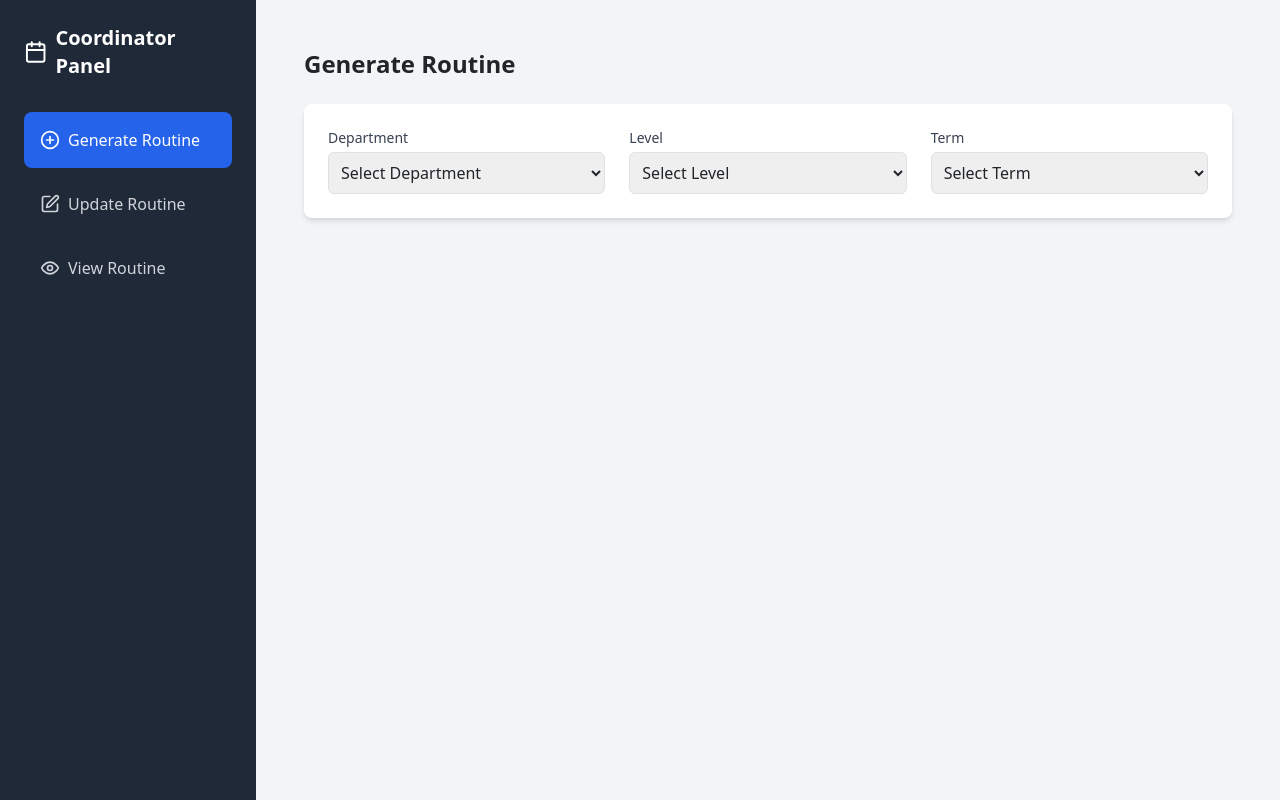
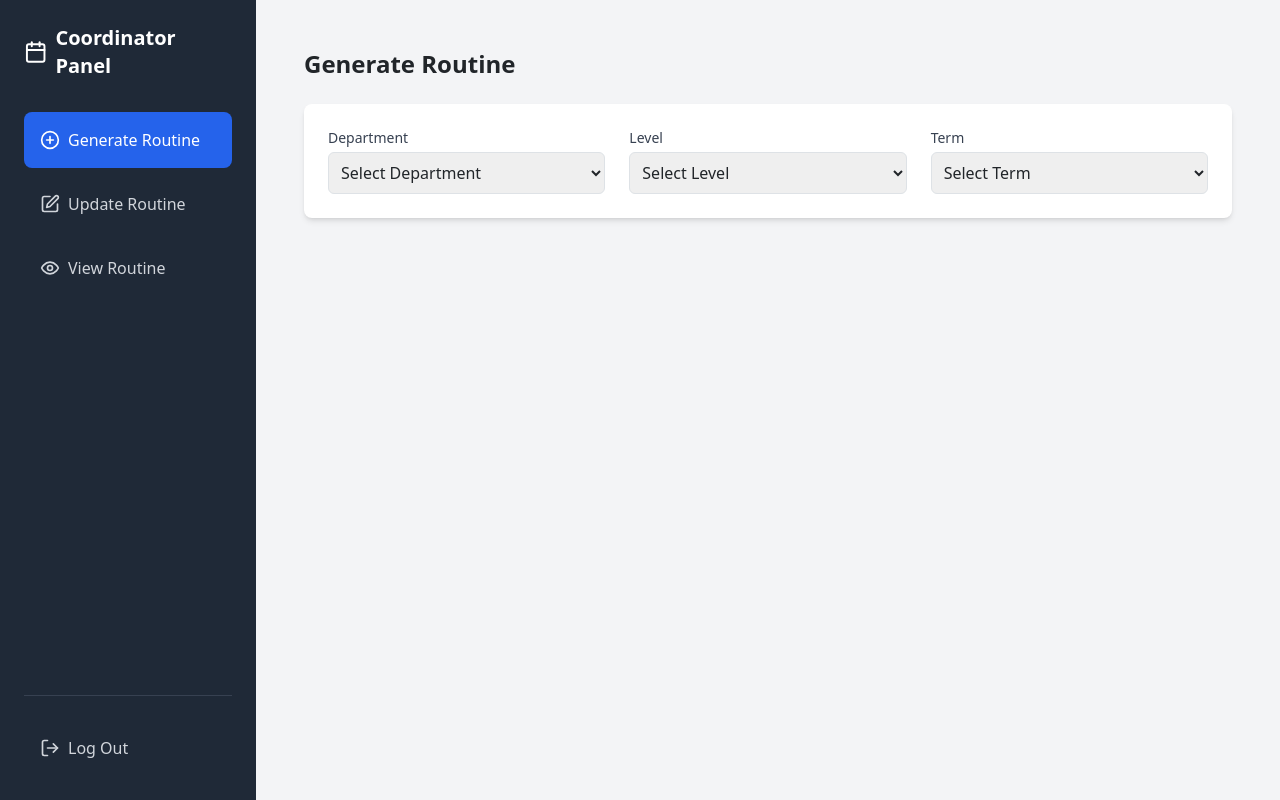
Before and after one commit to nahian00777/CUET-Class-Routine-Management-System, a React (Vite) app in the folder frontend/: page /coordinator/generate in a window 1280 px wide. Built offline with nearby package versions, Linux system fonts and the light colour scheme.

Commit message:
coordinator logout button added!

```diff
--- a/frontend/src/components/coordinator/CoordinatorSidebar.jsx
+++ b/frontend/src/components/coordinator/CoordinatorSidebar.jsx
@@ -1,6 +1,8 @@
+// CoordinatorSidebar.jsx
+
 import React from 'react';
-import { Calendar, PlusCircle, Edit, Eye } from 'lucide-react';
-import { NavLink } from 'react-router-dom';
+import { Calendar, PlusCircle, Edit, Eye, LogOut } from 'lucide-react';
+import { NavLink, useNavigate } from 'react-router-dom';
 
 const menuItems = [
   { path: '/coordinator/generate', icon: PlusCircle, label: 'Generate Routine' },
@@ -9,13 +11,21 @@ const menuItems = [
 ];
 
 export default function CoordinatorSidebar() {
+  const navigate = useNavigate();
+
+  const handleLogout = () => {
+    // Implement your logout logic here (e.g., clear tokens)
+    console.log('Logging out...');
+    navigate('/'); // Navigate to the sign-in page
+  };
+
   return (
-    <div className="w-64 bg-gray-800 min-h-screen p-4">
+    <div className="w-64 bg-gray-800 h-full p-4 flex flex-col">
       <div className="flex items-center gap-2 text-white mb-8">
         <Calendar className="h-6 w-6" />
         <span className="text-xl font-bold">Coordinator Panel</span>
       </div>
-      <nav>
+      <nav className="flex-1">
         {menuItems.map((item) => {
           const Icon = item.icon;
           return (
@@ -36,6 +46,15 @@ export default function CoordinatorSidebar() {
           );
         })}
       </nav>
+      <div className="pt-4 mt-auto border-t border-gray-700">
+        <button
+          onClick={handleLogout}
+          className="flex items-center gap-2 p-3 rounded-lg w-full text-gray-300 hover:bg-red-600 hover:text-white transition-colors"
+        >
+          <LogOut className="h-5 w-5" />
+          <span>Log Out</span>
+        </button>
+      </div>
     </div>
   );
 }
--- a/frontend/src/pages/user/CoordinatorPage.jsx
+++ b/frontend/src/pages/user/CoordinatorPage.jsx
@@ -1,3 +1,5 @@
+// CoordinatorPage.jsx
+
 import React from 'react';
 import { Routes, Route, Navigate } from 'react-router-dom';
 import CoordinatorSidebar from '../../components/coordinator/CoordinatorSidebar';
@@ -7,9 +9,9 @@ import ViewRoutine from '../../components/coordinator/ViewRoutine';
 
 export default function CoordinatorPage() {
   return (
-      <div className="flex min-h-screen bg-gray-100">
+    <div className="flex h-screen overflow-y-hidden bg-gray-100">
       <CoordinatorSidebar />
-        <main className="flex-1 p-6">
+      <main className="flex-1 p-6 overflow-y-auto">
         <Routes>
           {/* Redirect from '/coordinator' to '/coordinator/generate' */}
           <Route index element={<Navigate to="generate" />} />
```
Lines whose indentation alone changed are shown as unchanged.
